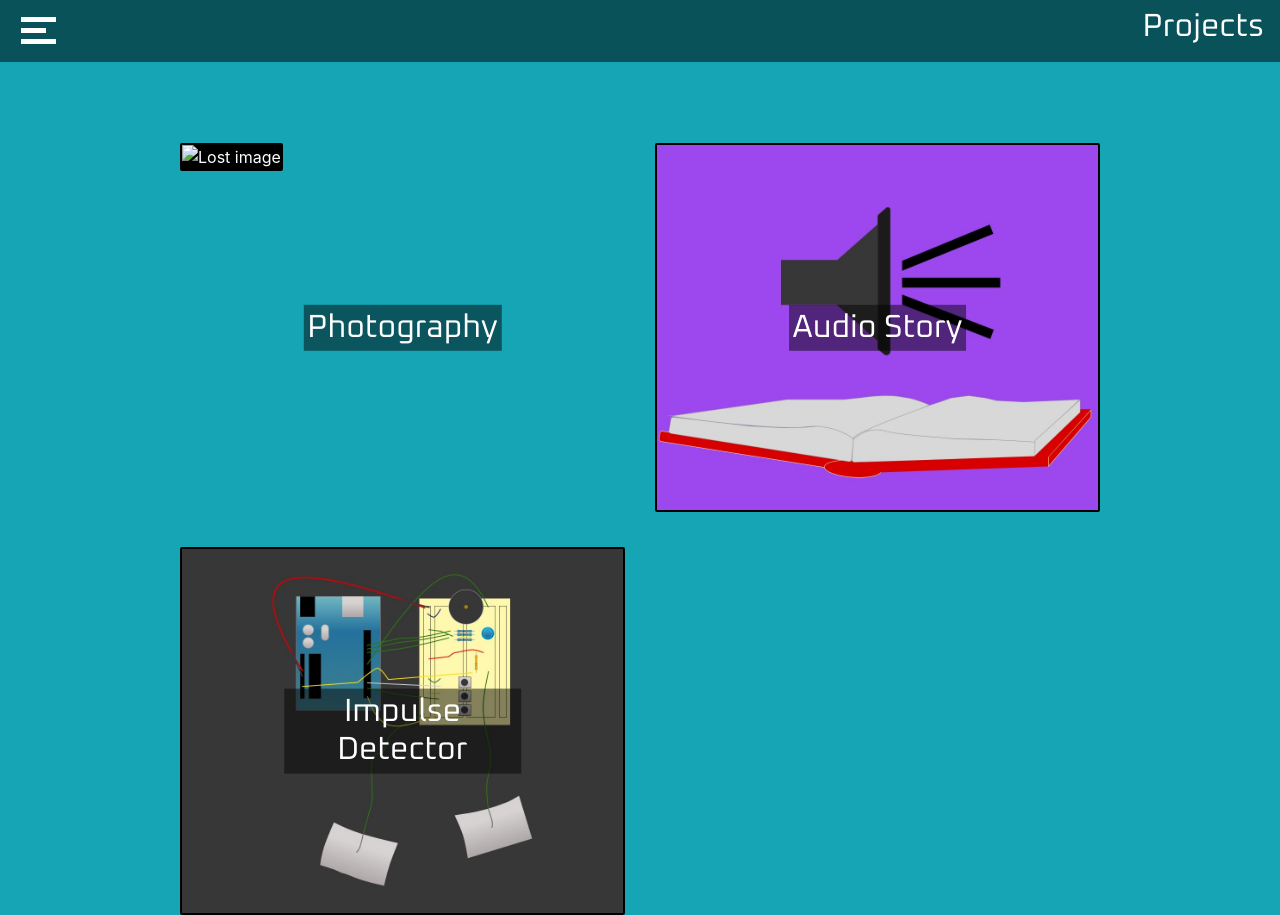
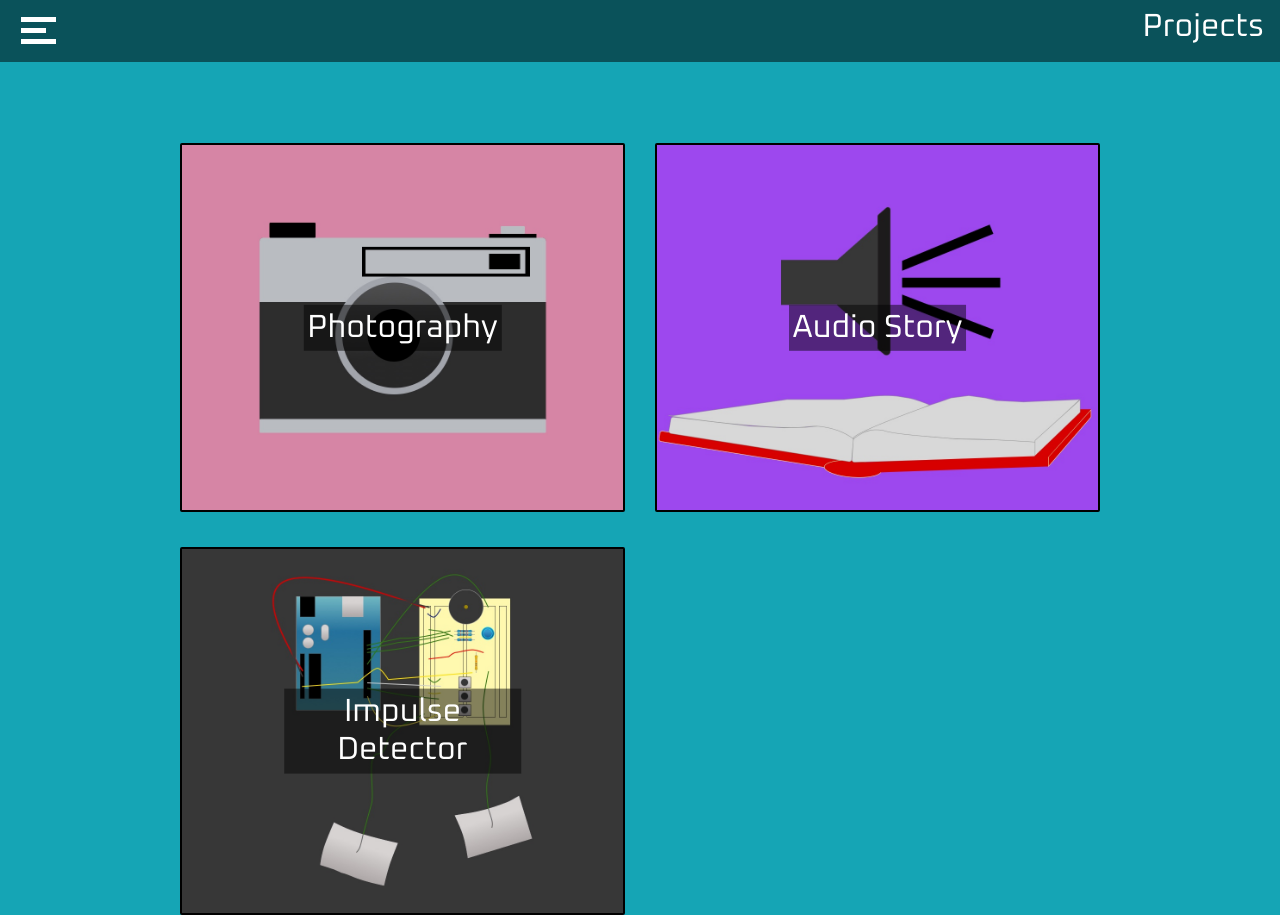
Before and after one commit to Tony8egan/AnthonyEgansSiteCS6041.io, a Jekyll site: the page built from Projects.markdown, in a window 1280 px wide. Built offline with Jekyll 4.4.1, drawn with Linux system fonts in a browser that asks for light colours; nearby versions of some CDN libraries.

Commit message:
Update Projects.html

```diff
--- a/_layouts/Projects.html
+++ b/_layouts/Projects.html
@@ -50,7 +50,7 @@
             <div class="col-sm-5" style="margin-top:35px">
 
                 <a href="/Photography.html" class ="imageButton">
-                  <img src="Photography/images/PhotographyIcon.jpg" alt="Lost image" style="object-fit: cover;border: 2px solid black;border-radius: 2px;background-color: black">
+                  <img src="images/Photography/PhotographyIcon.jpg" alt="Lost image" style="object-fit: cover;border: 2px solid black;border-radius: 2px;background-color: black">
                   <H2 class="centered imageButtonText">Photography</H2>
                 </a>
             </div>
```
